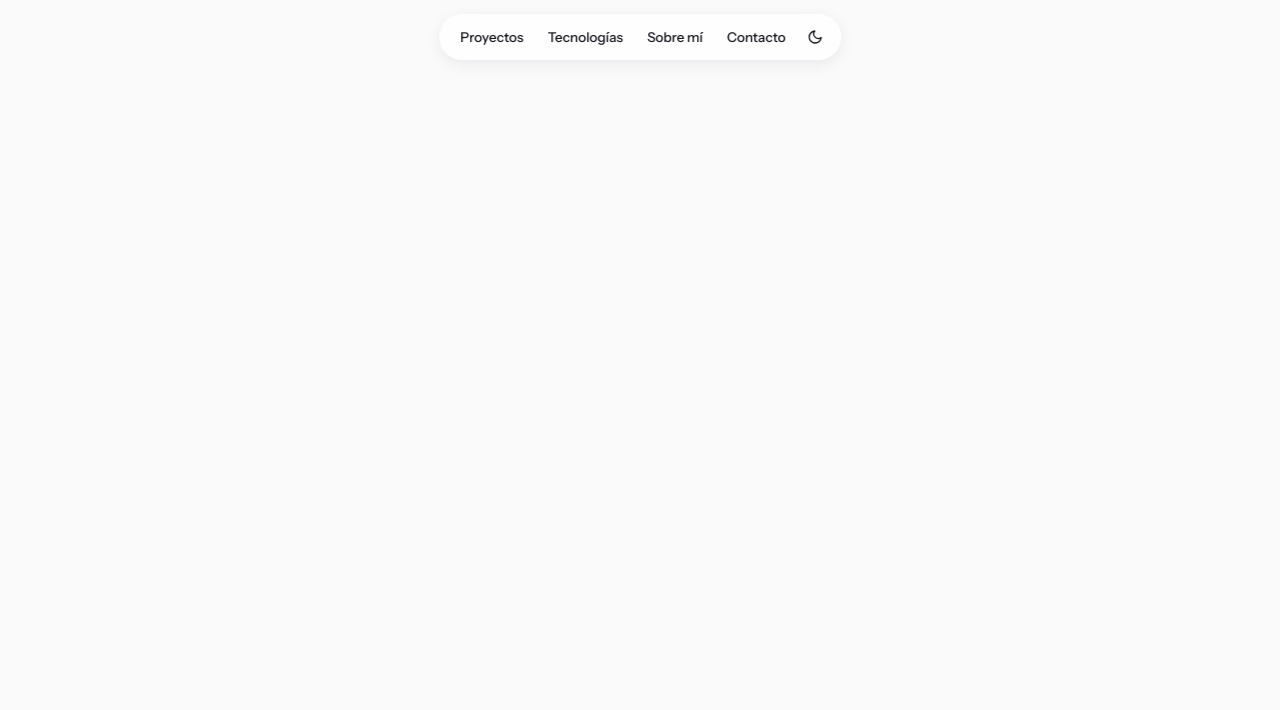
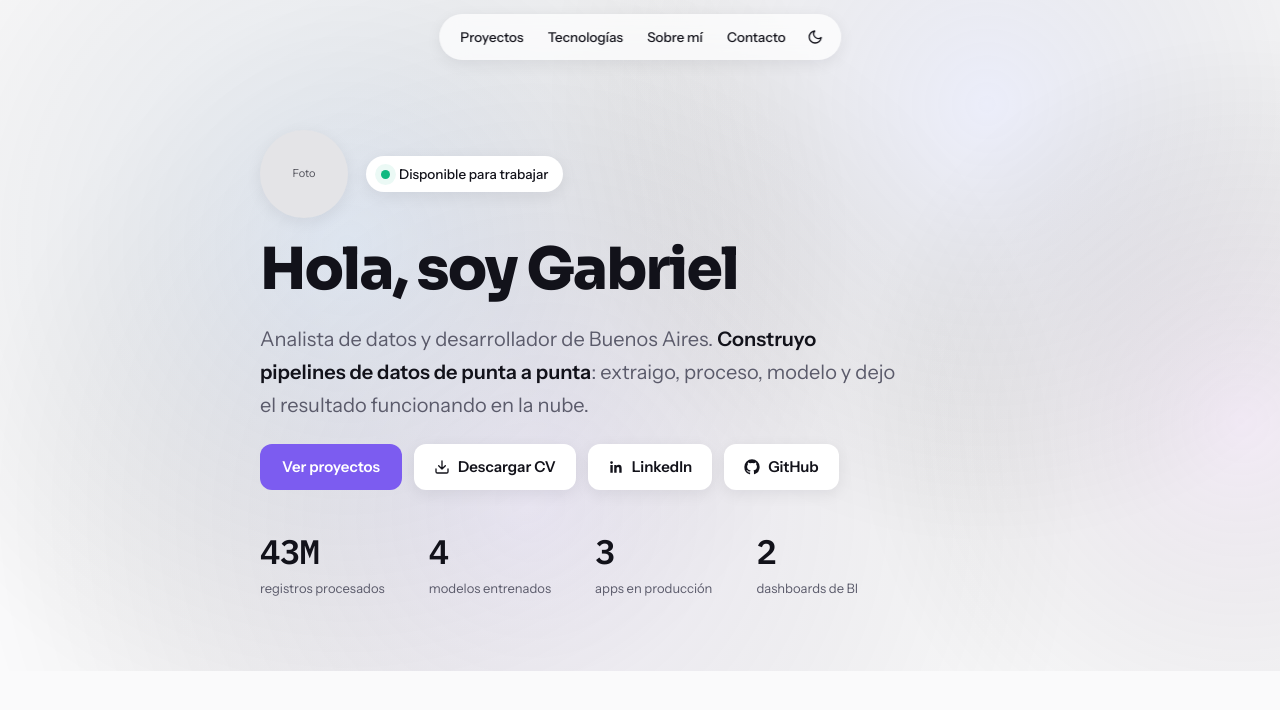
Before and after one commit to gabydomingo/porfolio, a React (Vite) app: page / in a window 1280 px wide. Shown: the top 710 px of the page. Built offline with nearby package versions, Linux system fonts and the light colour scheme.

Commit message:
Hero con el canvas térmico y los contadores

```diff
--- a/src/App.jsx
+++ b/src/App.jsx
@@ -1,3 +1,4 @@
+import Hero from './components/Hero';
 import Nav from './components/Nav';
 import useTheme from './hooks/useTheme';
 
@@ -7,6 +8,7 @@ export default function App() {
   return (
     <div className="min-h-screen overflow-x-clip bg-bg text-txt transition-colors duration-300">
       <Nav isDark={isDark} toggleTheme={toggleTheme} />
+      <Hero isDark={isDark} />
     </div>
   );
 }
--- /dev/null
+++ b/src/components/Hero.jsx
@@ -0,0 +1,114 @@
+import ThermalCanvas from './ThermalCanvas';
+import useCounter from '../hooks/useCounter';
+
+const metricas = [
+  { valor: 43, sufijo: 'M', etiqueta: 'registros procesados' },
+  { valor: 4, sufijo: '', etiqueta: 'modelos entrenados' },
+  { valor: 3, sufijo: '', etiqueta: 'apps en producción' },
+  { valor: 2, sufijo: '', etiqueta: 'dashboards de BI' },
+];
+
+// A nivel de módulo para que useCounter reciba siempre el mismo array
+const objetivos = metricas.map((m) => m.valor);
+
+const botonSecundario =
+  'inline-flex items-center gap-2 rounded-xl bg-surf px-5 py-3 text-[15px] font-semibold shadow-soft transition-transform duration-200 hover:-translate-y-0.5';
+
+export default function Hero({ isDark }) {
+  const { hostRef, valores } = useCounter(objetivos);
+
+  return (
+    <header className="relative overflow-hidden px-6 pt-[130px] pb-[72px]">
+      <ThermalCanvas isDark={isDark} />
+
+      <div className="relative mx-auto flex max-w-[760px] flex-col gap-[22px]">
+        <div className="flex flex-wrap items-center gap-[18px]">
+          <div className="flex h-22 w-22 flex-none items-center justify-center rounded-full bg-[#e4e4e7] text-center text-[11px] leading-tight text-[#52525b] shadow-soft dark:bg-[#2a2733] dark:text-[#9b95ad]">
+            Foto
+          </div>
+          <a
+            href="#contacto"
+            className="inline-flex items-center gap-[9px] rounded-full bg-surf px-[15px] py-2 text-[13.5px] font-medium shadow-soft"
+          >
+            <span className="pulse-dot h-[9px] w-[9px] rounded-full bg-green" />
+            Disponible para trabajar
+          </a>
+        </div>
+
+        <h1 className="font-display m-0 text-[clamp(38px,6.5vw,58px)] leading-[1.05] font-extrabold tracking-[-0.03em]">
+          Hola, soy Gabriel
+        </h1>
+
+        <p className="m-0 max-w-[640px] text-[clamp(17px,2.4vw,20px)] leading-[1.65] text-sec [text-wrap:pretty]">
+          Analista de datos y desarrollador de Buenos Aires.{' '}
+          <strong className="text-txt">
+            Construyo pipelines de datos de punta a punta
+          </strong>
+          : extraigo, proceso, modelo y dejo el resultado funcionando en la
+          nube.
+        </p>
+
+        <div className="flex flex-wrap gap-3">
+          <a
+            href="#proyectos"
+            className="inline-flex items-center gap-2 rounded-xl bg-vio px-[22px] py-3 text-[15px] font-semibold text-white transition-[transform,box-shadow] duration-200 hover:-translate-y-0.5 hover:text-white hover:shadow-[0_8px_24px_rgb(124_92_240/0.4)]"
+          >
+            Ver proyectos
+          </a>
+          <a href="/DomingoGabrielCV.pdf" download className={botonSecundario}>
+            <svg
+              width="16"
+              height="16"
+              viewBox="0 0 24 24"
+              fill="none"
+              stroke="currentColor"
+              strokeWidth="2"
+              strokeLinecap="round"
+              strokeLinejoin="round"
+            >
+              <path d="M21 15v4a2 2 0 0 1-2 2H5a2 2 0 0 1-2-2v-4M7 10l5 5 5-5M12 15V3" />
+            </svg>
+            Descargar CV
+          </a>
+          <a
+            href="https://linkedin.com/in/gabydomingo"
+            target="_blank"
+            rel="noopener"
+            className={botonSecundario}
+          >
+            <svg width="16" height="16" viewBox="0 0 24 24" fill="currentColor">
+              <path d="M20.45 20.45h-3.55v-5.57c0-1.33-.03-3.04-1.85-3.04-1.86 0-2.14 1.45-2.14 2.94v5.67H9.35V9h3.41v1.56h.05a3.74 3.74 0 0 1 3.37-1.85c3.6 0 4.27 2.37 4.27 5.46v6.28zM5.34 7.43a2.06 2.06 0 1 1 0-4.12 2.06 2.06 0 0 1 0 4.12zM7.12 20.45H3.56V9h3.56v11.45z" />
+            </svg>
+            LinkedIn
+          </a>
+          <a
+            href="https://github.com/gabydomingo"
+            target="_blank"
+            rel="noopener"
+            className={botonSecundario}
+          >
+            <svg width="16" height="16" viewBox="0 0 24 24" fill="currentColor">
+              <path d="M12 .5A11.5 11.5 0 0 0 .5 12a11.5 11.5 0 0 0 7.86 10.92c.58.1.79-.25.79-.56v-2.17c-3.2.7-3.87-1.36-3.87-1.36-.53-1.33-1.28-1.69-1.28-1.69-1.05-.71.08-.7.08-.7 1.15.08 1.76 1.19 1.76 1.19 1.03 1.77 2.71 1.26 3.37.96.1-.75.4-1.26.73-1.55-2.55-.29-5.23-1.28-5.23-5.68 0-1.26.45-2.28 1.18-3.09-.12-.29-.51-1.46.11-3.05 0 0 .97-.31 3.17 1.18a11 11 0 0 1 5.77 0c2.2-1.49 3.16-1.18 3.16-1.18.63 1.59.24 2.76.12 3.05.74.81 1.18 1.83 1.18 3.09 0 4.41-2.69 5.38-5.25 5.67.41.35.78 1.05.78 2.12v3.14c0 .31.2.67.8.56A11.5 11.5 0 0 0 23.5 12 11.5 11.5 0 0 0 12 .5z" />
+            </svg>
+            GitHub
+          </a>
+        </div>
+
+        <div
+          ref={hostRef}
+          className="mt-[14px] flex flex-wrap gap-x-[44px] gap-y-[14px]"
+        >
+          {metricas.map((m, i) => (
+            <div key={m.etiqueta} className="flex flex-col gap-[2px]">
+              <span className="font-mono text-[34px] font-semibold tracking-[-0.02em]">
+                {valores[i]}
+                {m.sufijo}
+              </span>
+              <span className="text-[13px] text-sec">{m.etiqueta}</span>
+            </div>
+          ))}
+        </div>
+      </div>
+    </header>
+  );
+}
--- /dev/null
+++ b/src/components/ThermalCanvas.jsx
@@ -0,0 +1,82 @@
+import { useEffect, useRef } from 'react';
+
+// Matices de frío a caliente, con velocidades y fases distintas para que el
+// conjunto nunca se repita a simple vista.
+const blobs = [
+  { x: 0.22, y: 0.3, r: 0.55, h: 252, sx: 0.00011, sy: 0.00007, p: 0 },
+  { x: 0.72, y: 0.22, r: 0.48, h: 275, sx: 0.00008, sy: 0.00012, p: 2.1 },
+  { x: 0.5, y: 0.75, r: 0.6, h: 300, sx: 0.00013, sy: 0.00009, p: 4.2 },
+  { x: 0.88, y: 0.65, r: 0.42, h: 318, sx: 0.00007, sy: 0.00011, p: 1.3 },
+];
+
+export default function ThermalCanvas({ isDark }) {
+  const canvasRef = useRef(null);
+  // El loop lee el tema desde un ref. Si isDark fuera dependencia del effect,
+  // cada toggle destruiría el loop y el ResizeObserver para rearmarlos igual.
+  const oscuroRef = useRef(isDark);
+
+  useEffect(() => {
+    oscuroRef.current = isDark;
+  }, [isDark]);
+
+  useEffect(() => {
+    const cv = canvasRef.current;
+    const ctx = cv.getContext('2d');
+    const quieto = window.matchMedia('(prefers-reduced-motion: reduce)').matches;
+
+    const dibujar = (t) => {
+      const w = cv.width;
+      const h = cv.height;
+      const oscuro = oscuroRef.current;
+      const alfa = oscuro ? 0.16 : 0.13;
+      const luz = oscuro ? '60%' : '72%';
+      const croma = oscuro ? 0.16 : 0.13;
+
+      ctx.clearRect(0, 0, w, h);
+      blobs.forEach((b) => {
+        const bx = (b.x + 0.09 * Math.sin(t * b.sx + b.p)) * w;
+        const by = (b.y + 0.07 * Math.cos(t * b.sy + b.p)) * h;
+        const radio = b.r * Math.max(w, h) * 0.72;
+        const grad = ctx.createRadialGradient(bx, by, 0, bx, by, radio);
+        grad.addColorStop(0, `oklch(${luz} ${croma} ${b.h} / ${alfa})`);
+        grad.addColorStop(1, 'transparent');
+        ctx.fillStyle = grad;
+        ctx.beginPath();
+        ctx.arc(bx, by, radio, 0, Math.PI * 2);
+        ctx.fill();
+      });
+    };
+
+    // Cambiar width o height borra el canvas, así que sin loop hay que
+    // repintar el cuadro único después de cada resize.
+    const medir = () => {
+      cv.width = cv.offsetWidth;
+      cv.height = cv.offsetHeight;
+      if (quieto) dibujar(0);
+    };
+
+    medir();
+    const ro = new ResizeObserver(medir);
+    ro.observe(cv);
+
+    if (quieto) return () => ro.disconnect();
+
+    let raf = requestAnimationFrame(function loop(t) {
+      dibujar(t);
+      raf = requestAnimationFrame(loop);
+    });
+
+    return () => {
+      cancelAnimationFrame(raf);
+      ro.disconnect();
+    };
+  }, []);
+
+  return (
+    <canvas
+      ref={canvasRef}
+      aria-hidden="true"
+      className="pointer-events-none absolute inset-0 h-full w-full"
+    />
+  );
+}
--- /dev/null
+++ b/src/hooks/useCounter.js
@@ -0,0 +1,74 @@
+import { useEffect, useRef, useState } from 'react';
+
+const DURACION = 1300;
+const DEMORA_INICIAL = 250;
+const REINTENTO = 3000;
+
+// Recibe un array de identidad estable (definido a nivel de módulo) y devuelve
+// el ref del bloque a observar más los valores que hay que mostrar.
+export default function useCounter(objetivos) {
+  const hostRef = useRef(null);
+  const [valores, setValores] = useState(() => objetivos.map(() => 0));
+
+  useEffect(() => {
+    const host = hostRef.current;
+    if (!host) return;
+
+    if (window.matchMedia('(prefers-reduced-motion: reduce)').matches) {
+      setValores(objetivos);
+      return;
+    }
+
+    let arrancado = false;
+    let raf = null;
+    const temporizadores = [];
+
+    const animar = () => {
+      if (arrancado) return;
+      arrancado = true;
+      const inicio = performance.now();
+      const paso = (ahora) => {
+        const avance = Math.min(1, (ahora - inicio) / DURACION);
+        const suave = 1 - Math.pow(1 - avance, 3);
+        setValores(objetivos.map((o) => Math.round(o * suave)));
+        if (avance < 1) raf = requestAnimationFrame(paso);
+      };
+      raf = requestAnimationFrame(paso);
+    };
+
+    const enPantalla = () => {
+      const r = host.getBoundingClientRect();
+      return r.top < window.innerHeight && r.bottom > 0;
+    };
+
+    // Tres rutas, como la referencia: si el bloque ya se ve al montar arranca
+    // solo; si no, lo despierta el observador; y el reintento tardío cubre el
+    // caso de que el observador no haya llegado a disparar.
+    if (enPantalla()) temporizadores.push(setTimeout(animar, DEMORA_INICIAL));
+
+    const io = new IntersectionObserver(
+      (entradas) => {
+        if (entradas.some((e) => e.isIntersecting)) {
+          animar();
+          io.disconnect();
+        }
+      },
+      { threshold: 0 },
+    );
+    io.observe(host);
+
+    temporizadores.push(
+      setTimeout(() => {
+        if (enPantalla()) animar();
+      }, REINTENTO),
+    );
+
+    return () => {
+      io.disconnect();
+      temporizadores.forEach(clearTimeout);
+      if (raf) cancelAnimationFrame(raf);
+    };
+  }, [objetivos]);
+
+  return { hostRef, valores };
+}
```
